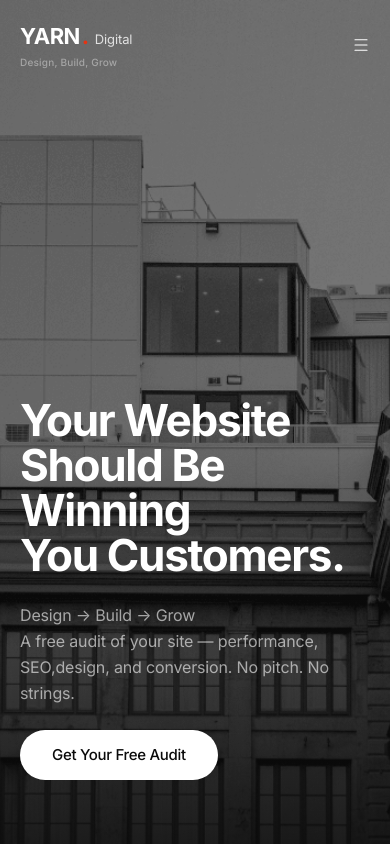
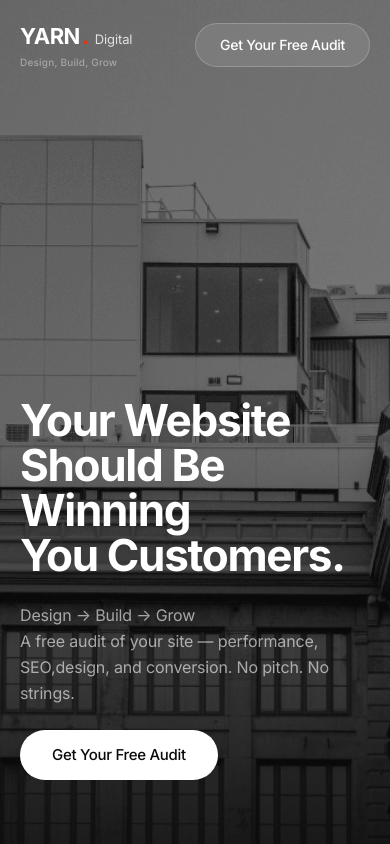
Before and after one commit to yarn-digital-org/yd-dashboard, a Next.js app: page /free-audit in a window 390 px wide. Shown: the top 844 px of the page. Built offline with nearby package versions, Linux system fonts and the light colour scheme; no server answers.

Commit message:
Fix: replace hamburger menu with 'Get Your Free Audit' glassmorphism button
Nav button is now frosted glass pill CTA that scrolls to the form.
Removed hamburger icon — this is a landing page, not a dashboard.

```diff
--- a/src/app/free-audit/page.tsx
+++ b/src/app/free-audit/page.tsx
@@ -1,7 +1,7 @@
 'use client';
 
 import { useState, useEffect, FormEvent } from 'react';
-import { ArrowRight, Loader2, Check, ArrowDown, Menu } from 'lucide-react';
+import { ArrowRight, Loader2, Check, ArrowDown } from 'lucide-react';
 import Image from 'next/image';
 
 
@@ -96,11 +96,10 @@ export default function FreeAuditPage() {
             </a>
             <button
               onClick={scrollToForm}
-              className="flex items-center gap-2 text-white text-sm font-medium hover:opacity-70 transition-opacity"
-              style={{ letterSpacing: '-0.01em' }}
+              className="bg-white/10 backdrop-blur-md text-white text-sm font-medium px-6 py-2.5 rounded-full border border-white/20 hover:bg-white/20 transition-all"
+              style={{ letterSpacing: '-0.02em' }}
             >
-              <Menu size={18} strokeWidth={1.5} />
-              <span className="hidden sm:inline">MENU</span>
+              Get Your Free Audit
             </button>
           </div>
         </nav>
```
